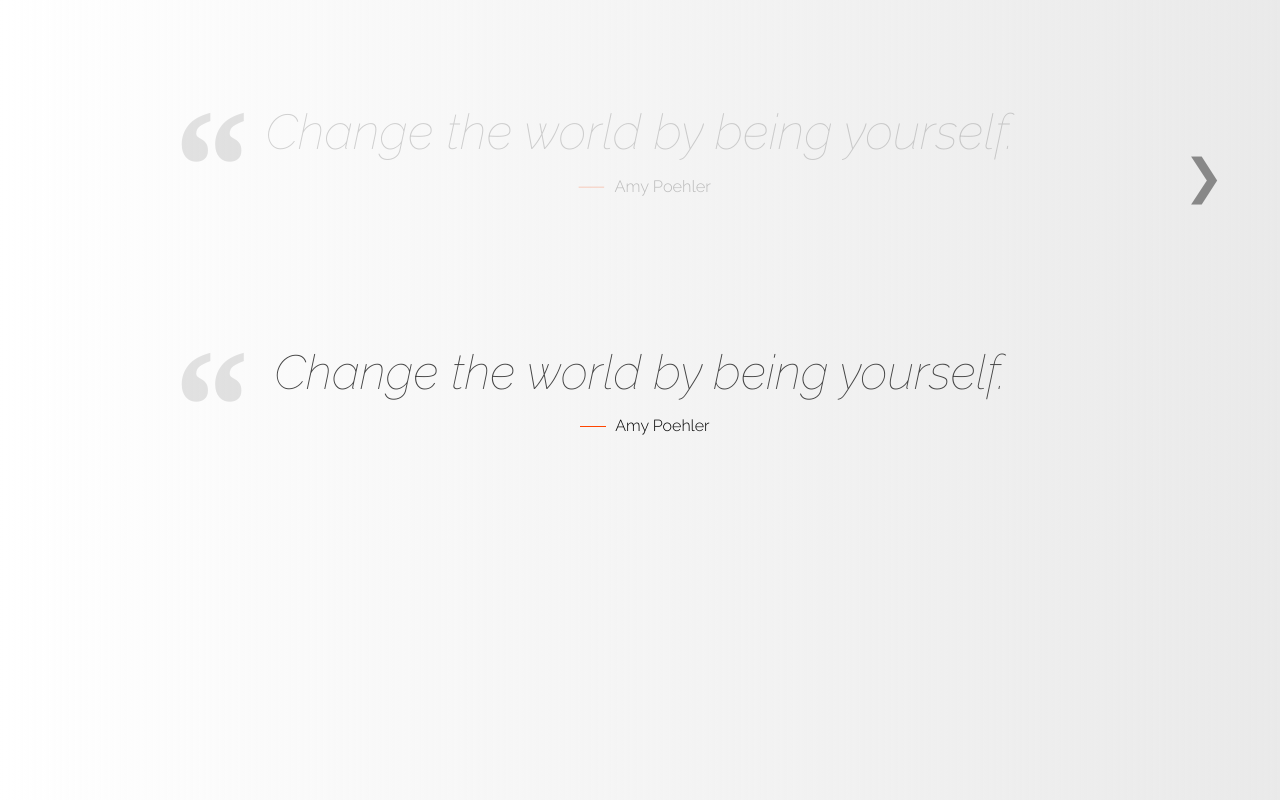
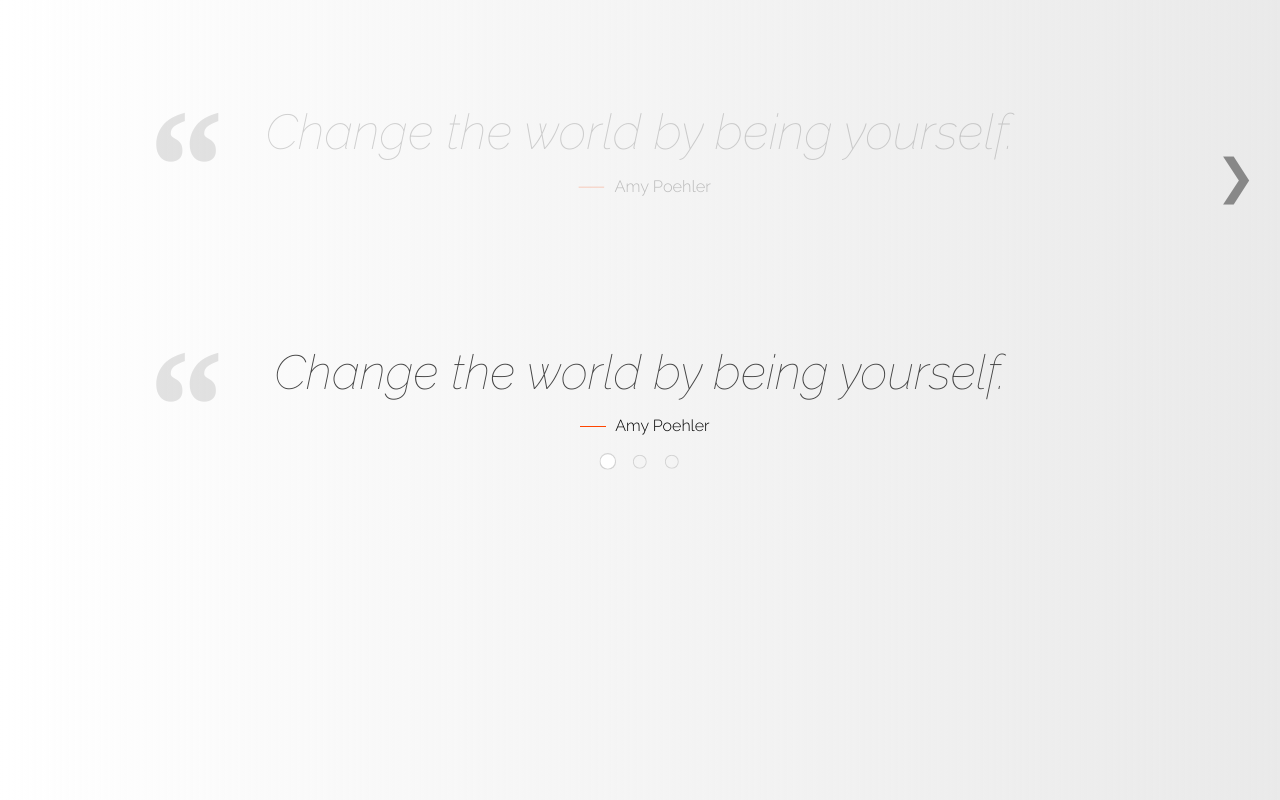
Before and after one commit to bartutt/qSlider, a plain HTML site: page index.html in a window 1280 px wide. Drawn offline with Linux system fonts and the light colour scheme.

Commit message:
pagination

```diff
--- a/index.html
+++ b/index.html
@@ -46,7 +46,7 @@
    <script src = "js/qSlider.js"></script>
    <script>
         const slider_1 = new Slider("#slider-1", {duration: 6, animation: 'fade-zoom-in'});
-        const slider_2 = new Slider("#slider-2", {duration: 6, animation: 'from-left-bounce'});
+        const slider_2 = new Slider("#slider-2", {pagination: true, duration: 6, animation: 'from-left-bounce'});
         slider_1.init();
         slider_2.init();
    </script>
--- a/js/qSlider.js
+++ b/js/qSlider.js
@@ -15,14 +15,54 @@ class Slider {
         this.rightArr = this.quotesContainer.querySelector(".right");
 
         /*
+        *
+        */
+        this.bullets = [];
+
+        /*
         * default options
         */
+        this.pagination = options.pagination;
         this.slide = options.slide || 0;
         this.changeType = options.changeType || 'counter';
         this.animation = options.animation || 'from-left';
         this.duration = options.duration || 1;
         this.amt = options.amt || 'ease-in-out';
       }
+
+    /*
+    * Create bullets under slider if it is specified in options
+    */
+    createPagination() {
+
+        const bullets = document.createElement("ul");
+        bullets.classList.add("slider-pagination");
+
+        for (let i = 0; i <= this.quotes.length - 1 ; i++) {
+
+            const li = document.createElement("li");
+            li.classList.add("slider-pagination-el");
+
+            const btn = document.createElement("button");
+            btn.classList.add("slider-pagination-button");
+            btn.type = "button";
+
+            btn.addEventListener("click", () => {
+                if (this.slide !== i) {
+                    this.slide = i;
+                    this.showSlide(i)
+
+                }});
+
+            li.appendChild(btn);
+
+            bullets.appendChild(li);
+
+            this.bullets.push(li);
+        }
+
+        this.quotesContainer.appendChild(bullets);
+    }
 
     /*
     * set new height when screen is resized
@@ -37,14 +77,12 @@ class Slider {
 
             this.showSlide(this.slide);
 
-            this.setTimer();
-
         })
-
     }
 
     /*
     * Get the size of the longest quote
+    * @param input
     */
     getElementHeight(input) {
 
@@ -63,7 +101,8 @@ class Slider {
     }
 
     /*
-    * Set container height to height of longest quote to prevent moving content
+    * Set container height to height of longest quote for prevent moving content
+    * @param height
     */
     setElementHeight(height) {
 
@@ -74,6 +113,7 @@ class Slider {
     /*
     * This function display controller arrows if this.controllers = true
     * hide arrow if slide is first/last
+    * @param slideNr
     */
     setLimitController(slideNr) {
 
@@ -102,7 +142,6 @@ class Slider {
             if (this.slide < this.quotes.length - 1) {
                 this.slide++;
                 this.showSlide(this.slide);
-                this.setTimer();
             }
         });
     }
@@ -116,7 +155,6 @@ class Slider {
             if (this.slide > 0) {
                 this.slide--;
                 this.showSlide(this.slide);
-                this.setTimer();
             }
         });
     }
@@ -161,7 +199,20 @@ class Slider {
     */
     showSlide(slideNr) {
 
+        this.setTimer();
+
         this.setLimitController(slideNr);
+
+
+        if (this.pagination) {
+            for (let i = 0; i < this.bullets.length; i++) {
+                if (i === slideNr){
+                    this.bullets[i].classList.add("active-el");
+                } else {
+                    this.bullets[i].classList.remove("active-el");
+                }
+            }
+        }
 
 
         for (let i = 0; i < this.quotes.length; i++) {
@@ -185,6 +236,19 @@ class Slider {
     init() {
 
         /*
+        * init slide controllers(arrows)
+        */
+       if (this.rightArr && this.leftArr) {
+
+            this.setRightController();
+            this.setLeftController();
+
+        }
+
+        if (this.pagination)
+            this.createPagination();
+
+        /*
         * get container height
         */
         const height = this.getElementHeight(this.quotes);
@@ -200,18 +264,5 @@ class Slider {
         */
         this.showSlide(this.slide);
 
-        /*
-        * init timer
-        */
-        this.setTimer();
-
-        /*
-        * init slide controllers(arrows)
-        */
-        if (this.rightArr && this.leftArr) {
-
-            this.setRightController();
-            this.setLeftController();
-        }
     }
 }
--- a/style/qSlider.css
+++ b/style/qSlider.css
@@ -48,19 +48,60 @@
     right:0;
 }
 
-.bullets{
-    display:block;
-    text-align: center;
+.slider-pagination{
+    z-index: 2;
+    position: absolute;
+    left:0;
+    bottom:0;
+    margin:0;
+    padding:0;
+    width:100%;
+    display: flex;
+    justify-content: center;
+    list-style:none;
 }
 
-.bullet{
-    display:block;
-    color:black;
-    height:1px;
-    width:1px;
+.slider-pagination-el{}
+
+.slider-pagination-button{
+    background: transparent;
+    width:2rem;
+    height:2rem;
+    border:0;
+    overflow: hidden;
+    cursor: pointer;
+    position: relative;
+}
+.slider-pagination-button:before {
+    content:'';
+    position: absolute;
+    left:50%;
+    top:50%;
+    transform:translate(-50%, -50%);
+    background: transparent;
+    width:0.9rem;
+    height:0.9rem;
+    border-radius: 50%;
+    box-shadow:inset 0 0 0 1px rgb(211, 211, 211);
 }
 
+.slider-pagination-button:hover:before{
+    background-color: rgb(197, 197, 197);
+    box-shadow:inset 0 0 0 1px rgb(126, 126, 126);
+}
 
+.active-el .slider-pagination-button:before{
+    background: #fff;
+}
+
+.slider-pagination-button:focus {
+    outline: none;
+}
+
+.active-el{
+    transition: 1s ease;
+    transform: scale(1.2, 1.2);
+}
 
 .quotes-slider::before{
     content: "\201C";
--- a/style/style.css
+++ b/style/style.css
@@ -9,7 +9,7 @@
 }
 
 body{
-    padding:3rem;
+    padding:3rem 1rem;
     background: rgb(255,255,255);
     background: linear-gradient(90deg, rgba(255,255,255,1) 0%, rgba(163, 163, 163, 0.233) 100%);
 }
```
Also changed, not shown: 1 other file.
